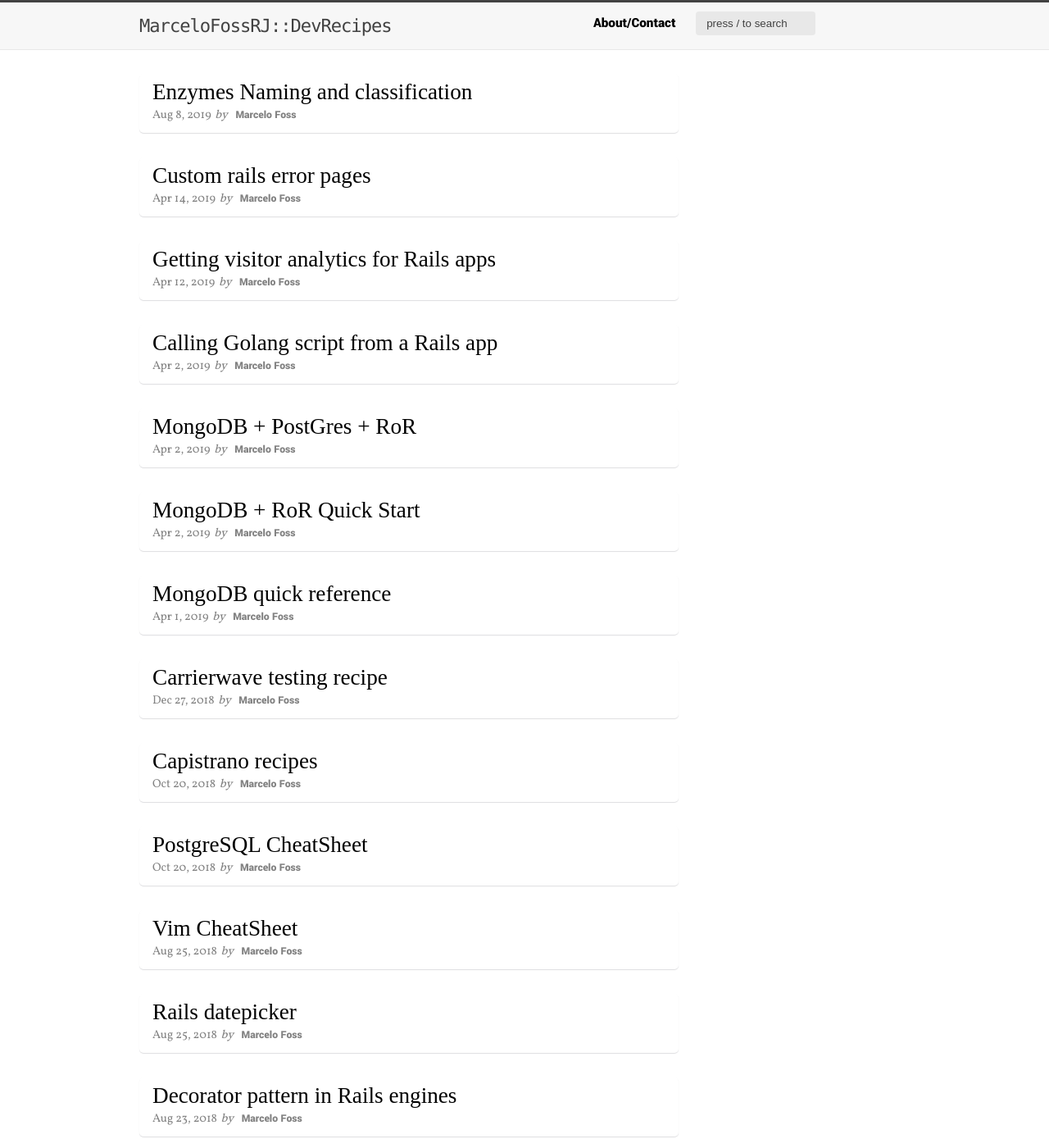
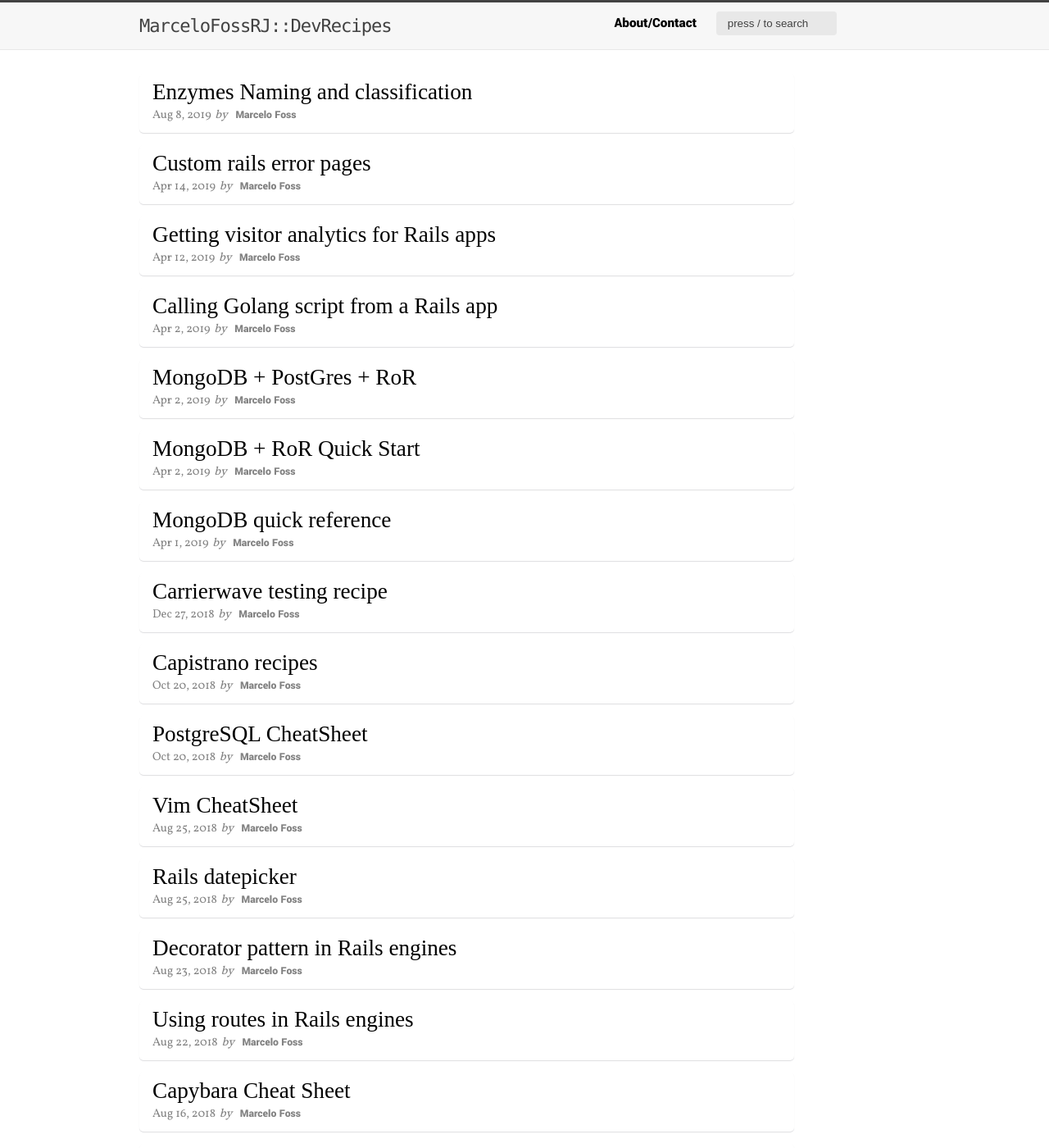
Before and after one commit to MarceloFossRJ/MarceloFossRJ.github.io, a Jekyll site: the page built from index.md, in a window 1280 px wide and 1400 px high. Shown: the whole window at 82% size. Built offline with Jekyll 4.4.1, drawn with Linux system fonts in a browser that asks for light colours; some web fonts are replaced.

Commit message:
decrease spacing in list and adjust elements distibution at the homepage

```diff
--- a/_sass/minima/_base.scss
+++ b/_sass/minima/_base.scss
@@ -241,7 +241,7 @@ article .two-column {
 	column-count: 2;
 }
 /* ***************************
- * Fixed top Menbu - MFO
+ * Fixed top Menu - MFO
  * ***************************/
  body {
    padding-top: 60px;
@@ -252,12 +252,12 @@ article .two-column {
  }
 .site-nav {
   right: 0;
-  margin-right: 20vw;
+  margin-right: 18vw;
   @include media-query($on-laptop) {
-    margin-right: 10vw;
+    margin-right: 1vw;
   }
   @include media-query($on-palm) {
-    margin-right: 3vw;
+    margin-right: 1vw;
   }
 }
 .top-nav{
@@ -343,10 +343,10 @@ article .two-column {
 }
 
 .post-box {
-  width: 70%;
+  width: 85%;
   max-width: 100%;
   @include media-query($on-laptop) {
-    width: 90%;
+    width: 100%;
   }
   @include media-query($on-palm) {
     width: 100%;
--- a/_sass/minima/_layout.scss
+++ b/_sass/minima/_layout.scss
@@ -215,7 +215,7 @@
   list-style: none;
 
   > li {
-    margin-bottom: $spacing-unit;
+    margin-bottom: $spacing-unit/2;
   }
 }
 
```
